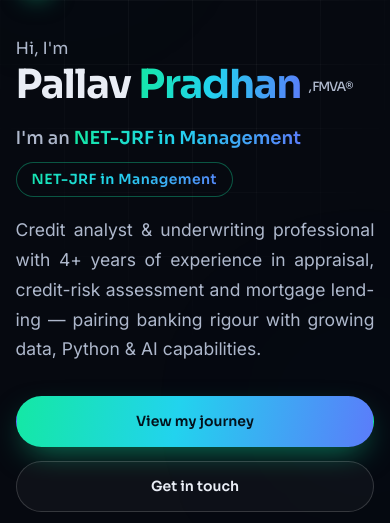
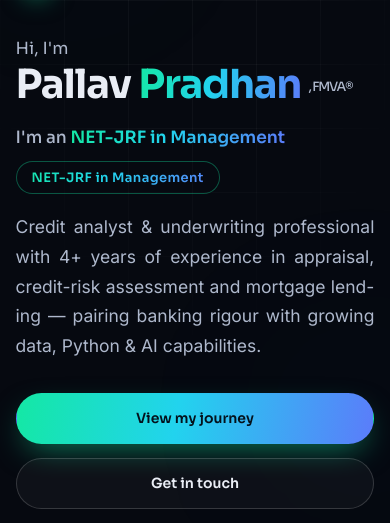
Before and after one commit to pallav199/Portfolio_WEBSITE, a plain HTML site: page index.html in a window 390 px wide. Shown: the part 64-587 px from the top of the page. Drawn offline with Linux system fonts and the light colour scheme.

Commit message:
Bulletproof hero against layout shift: nowrap role line, mobile font scaling, remove stale min-height
Co-Authored-By: Claude Opus 5.5 <noreply@anthropic.com>

```diff
--- a/style.css
+++ b/style.css
@@ -392,6 +392,8 @@ body.hovering .cursor-ring {
 .role-line {
   display: inline-block;
   min-height: 1.4em;
+  /* never wraps, so the line height is always exactly one line — zero layout shift */
+  white-space: nowrap;
 }
 .role-badge {
   font-size: 14px;
@@ -1316,11 +1318,13 @@ body.is-desktop .contact-lines a[data-contact] .c-ico {
 
 @media (max-width: 520px) {
   .hero-inner { padding: 104px 0 44px; }
+  .hero-sub { font-size: 17px; min-height: 58px; }
+  .role-line { font-size: 17px; }
+  .role-badge { font-size: 13px; }
   .hero-stats { grid-template-columns: 1fr; gap: 18px; }
   .stat-num { font-size: 30px; }
   .hero-cta { flex-direction: column; align-items: stretch; }
   .hero-cta .btn { text-align: center; justify-content: center; }
-  .hero-sub { min-height: 34px; }
   .job-top { flex-direction: column; }
   .job-period { align-self: flex-start; }
   .cred-grid { grid-template-columns: 1fr; }
```
